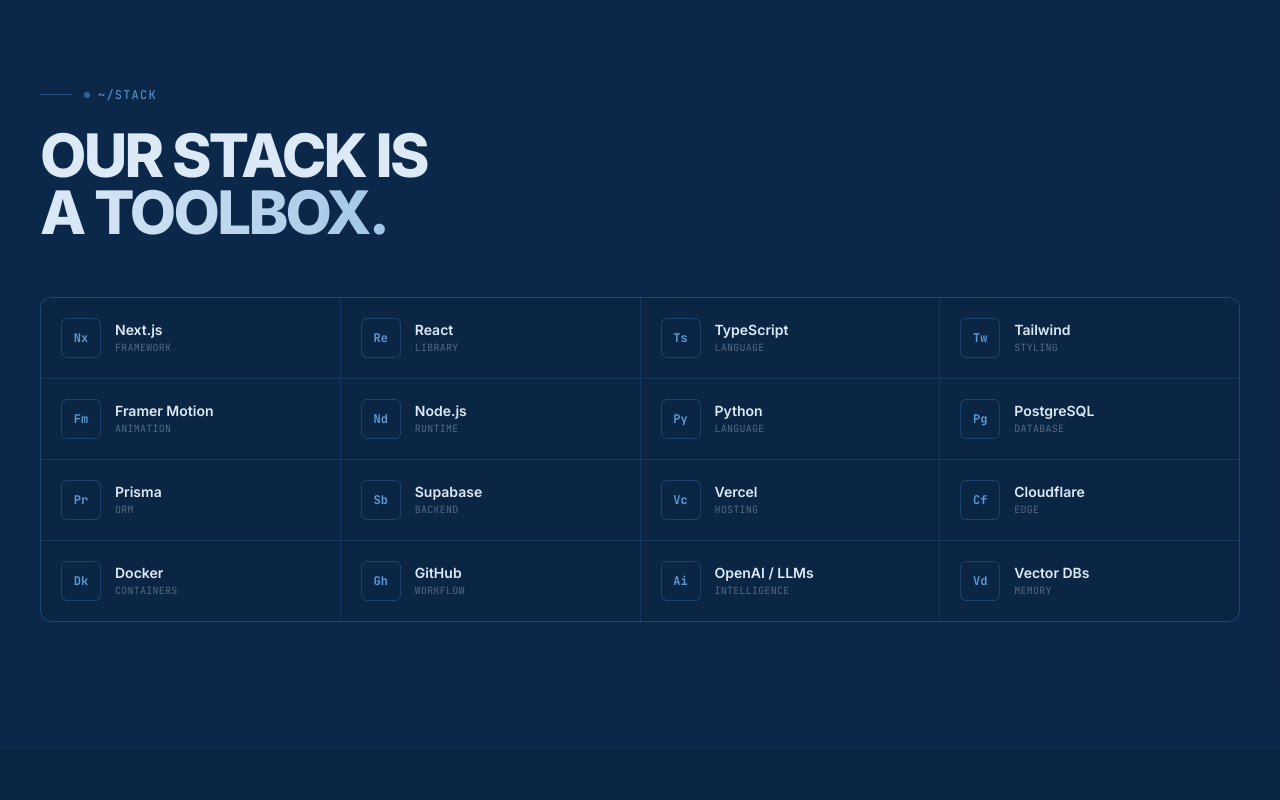
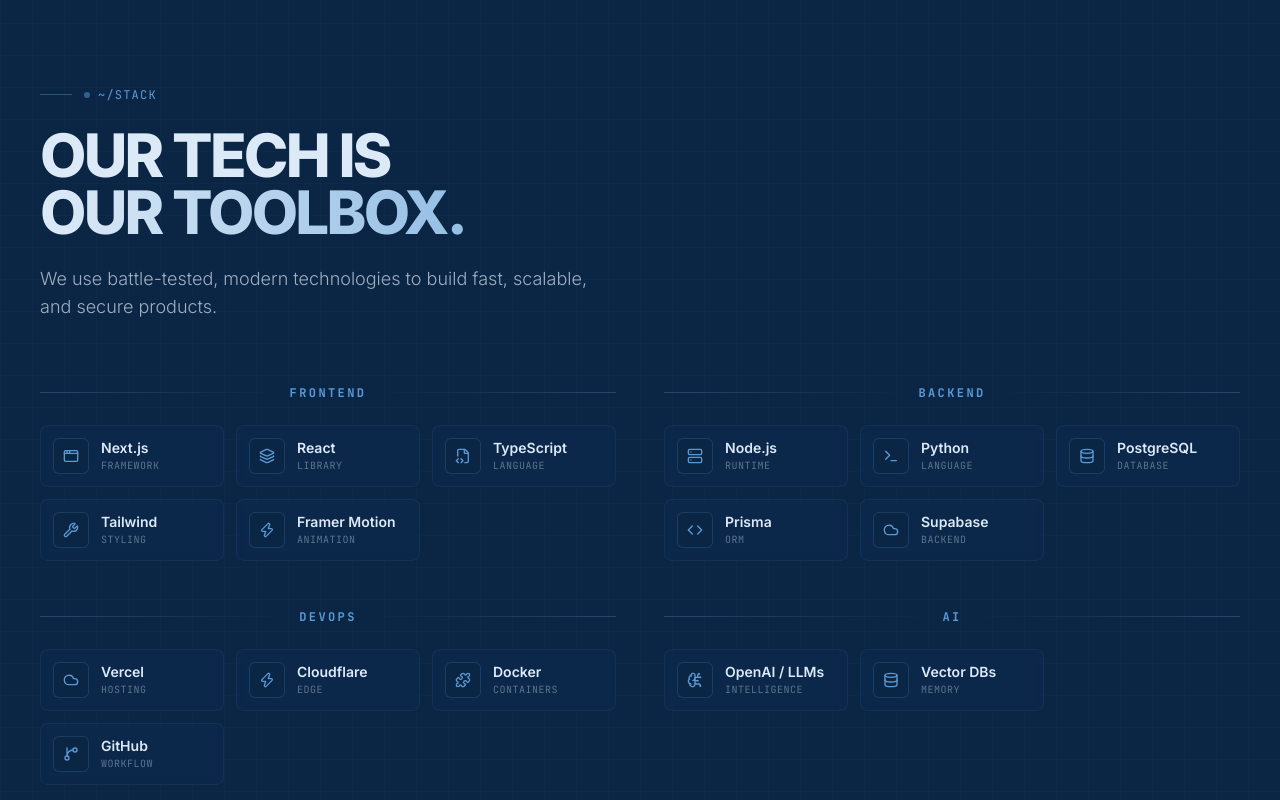
Before and after one commit to Paras367/software-labs, a Next.js app: page / in a window 1280 px wide. Shown: the part 5900-6700 px from the top of the page. Built offline with nearby package versions, Linux system fonts and the light colour scheme; no server answers.

Commit message:
Enhance Stack.tsx

```diff
--- a/components/sections/Stack.tsx
+++ b/components/sections/Stack.tsx
@@ -1,30 +1,77 @@
 import { Container, SectionHeading } from "@/components/ui";
 import { STACK } from "@/lib/content";
 
+// Define the order of categories for consistent rendering
+const CATEGORIES = ["Frontend", "Backend", "DevOps", "AI"] as const;
+
 export function Stack() {
   return (
-    <section id="developers" className="relative bg-lab-blue/10 py-24 sm:py-32">
-      <Container>
-        <SectionHeading path="stack" lines={["Our stack is", "a toolbox."]} />
+    <section id="developers" className="relative bg-lab-navy py-24 sm:py-32 overflow-hidden">
+      {/* Subtle technical grid background */}
+      <div className="absolute inset-0 bg-[linear-gradient(to_right,#ffffff03_1px,transparent_1px),linear-gradient(to_bottom,#ffffff03_1px,transparent_1px)] bg-[size:32px_32px] pointer-events-none" />
 
-        <ul className="mt-14 grid grid-cols-2 gap-px overflow-hidden rounded-xl border border-lab-accent/15 bg-lab-accent/15 sm:grid-cols-3 lg:grid-cols-4">
-          {STACK.map(({ symbol, name, kind }, i) => (
-            <li
-              key={name}
-              data-reveal
-              style={{ ["--d" as string]: `${(i % 4) * 70}ms` }}
-              className="group flex items-center gap-3.5 bg-lab-navy px-5 py-5 transition-colors duration-300 hover:bg-lab-blue/30"
-            >
-              <span className="grid size-10 shrink-0 place-items-center rounded-md border border-lab-accent/25 font-mono text-xs font-bold text-lab-accent transition-colors duration-300 group-hover:border-lab-accent">
-                {symbol}
-              </span>
-              <div className="min-w-0">
-                <p className="truncate text-sm font-semibold text-lab-ice">{name}</p>
-                <p className="font-mono text-[10px] uppercase tracking-wide text-lab-ice/35">{kind}</p>
+      <Container className="relative z-10">
+        <SectionHeading
+          path="stack"
+          lines={["Our tech is", "our toolbox."]}
+          className="mb-16"
+        >
+          We use battle-tested, modern technologies to build fast, scalable, and secure products.
+        </SectionHeading>
+
+        <div className="grid gap-12 lg:grid-cols-2">
+          {CATEGORIES.map((category, catIndex) => {
+            const techs = STACK.filter((tech) => tech.category === category);
+            if (techs.length === 0) return null;
+
+            return (
+              <div
+                key={category}
+                data-reveal
+                style={{ ["--d" as string]: `${catIndex * 100}ms` }}
+                className="relative"
+              >
+                {/* Category Header with Lines */}
+                <div className="flex items-center gap-4 mb-6">
+                  <div className="h-px flex-1 bg-gradient-to-r from-lab-accent/30 to-transparent" />
+                  <h3 className="font-mono text-xs font-bold uppercase tracking-[0.2em] text-lab-accent">
+                    {category}
+                  </h3>
+                  <div className="h-px flex-1 bg-gradient-to-l from-lab-accent/30 to-transparent" />
+                </div>
+
+                {/* Tech Grid */}
+                <div className="grid grid-cols-2 sm:grid-cols-3 gap-3">
+                  {techs.map((tech, i) => (
+                    <div
+                      key={tech.name}
+                      className="group relative flex items-center gap-3 rounded-lg border border-lab-accent/10 bg-lab-blue/10 p-3 backdrop-blur-sm transition-all duration-300 hover:border-lab-accent/30 hover:bg-lab-blue/20 hover:-translate-y-0.5 hover:shadow-lg hover:shadow-lab-accent/5"
+                      style={{ transitionDelay: `${i * 30}ms` }}
+                    >
+                      {/* Icon Box */}
+                      <div className="flex size-9 shrink-0 items-center justify-center rounded-md border border-lab-accent/20 bg-lab-navy text-lab-accent transition-all duration-300 group-hover:border-lab-accent group-hover:bg-lab-accent group-hover:text-lab-navy group-hover:scale-110">
+                        <tech.icon className="size-4" />
+                      </div>
+
+                      {/* Text Info */}
+                      <div className="min-w-0 flex-1">
+                        <p className="truncate text-sm font-semibold text-lab-ice transition-colors duration-300 group-hover:text-white">
+                          {tech.name}
+                        </p>
+                        <p className="font-mono text-[10px] uppercase tracking-wider text-lab-ice/40 transition-colors duration-300 group-hover:text-lab-ice/70">
+                          {tech.kind}
+                        </p>
+                      </div>
+
+                      {/* Subtle Hover Glow */}
+                      <div className="absolute inset-0 rounded-lg opacity-0 transition-opacity duration-300 group-hover:opacity-100 pointer-events-none shadow-[inset_0_0_20px_-5px_rgba(99,102,241,0.15)]" />
+                    </div>
+                  ))}
+                </div>
               </div>
-            </li>
-          ))}
-        </ul>
+            );
+          })}
+        </div>
       </Container>
     </section>
   );
```
